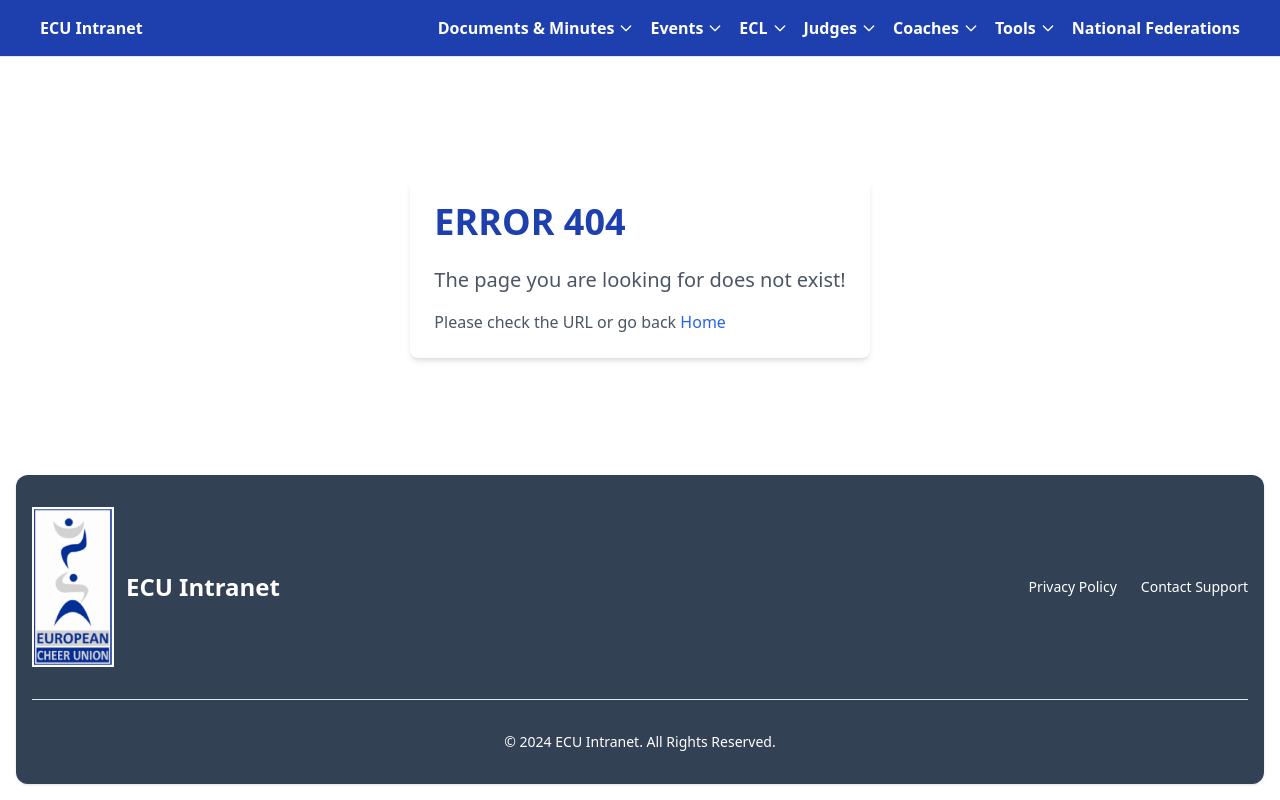
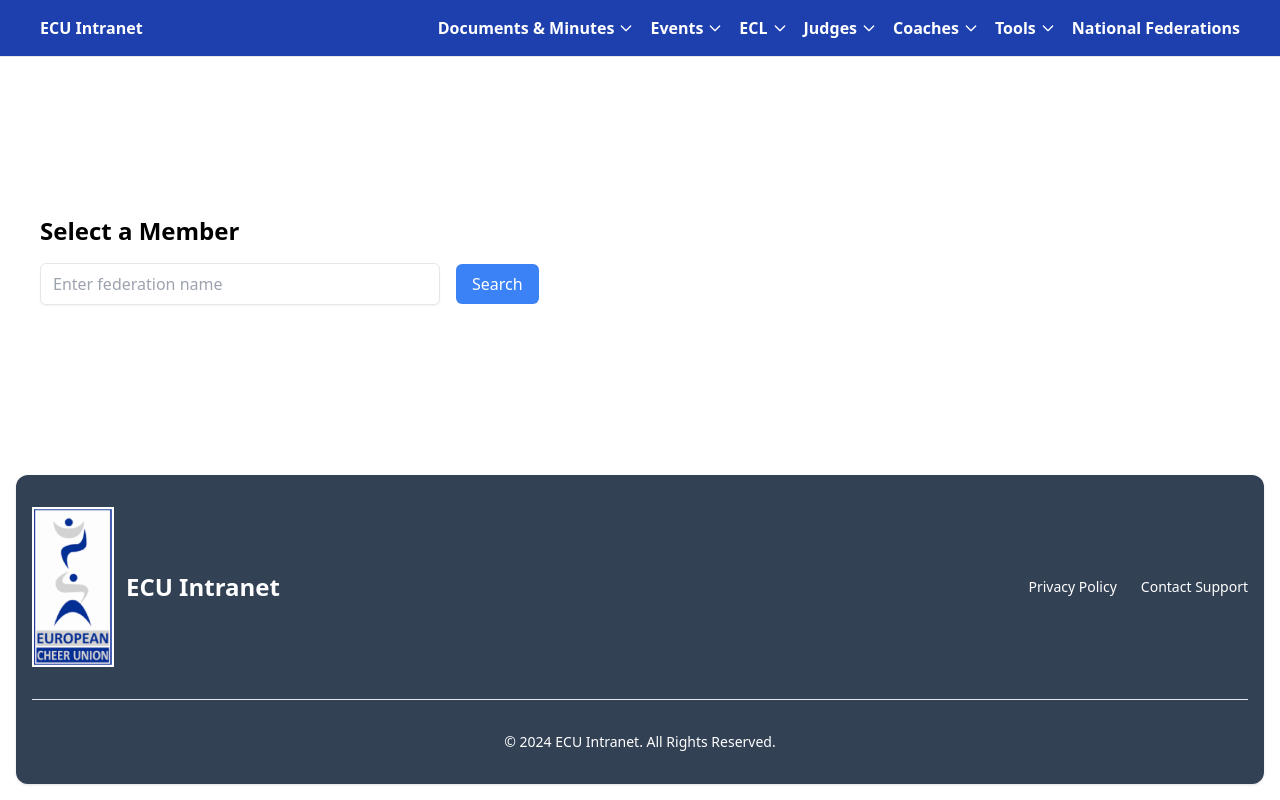
Before and after one commit to DankoKr/ecu, a React (Vite) app in the folder ecu-web/: page /user-management in a window 1280 px wide. Built offline with nearby package versions, Linux system fonts and the light colour scheme; sample sign-in values are in the browser's storage.

Commit message:
(feat) User delete and search implemented in FE

```diff
--- a/ecu-web/src/App.jsx
+++ b/ecu-web/src/App.jsx
@@ -9,6 +9,7 @@ import UserFormPage from "./pages/UserFormPage";
 import GeneralDocumentsPage from "./pages/GeneralDocumentsPage";
 import { nav } from "./components/navLinks";
 import NationalFederationsPage from "./pages/NationalFederationsPage";
+import UserManagementPage from "./pages/UserManagementPage";
 
 function generateRoutes(nav) {
   return nav.flatMap((section) =>
@@ -39,6 +40,9 @@ function App() {
               <Route path="/create-user" element={<UserFormPage />} />
             </Route>
             <Route element={<ProtectedRoute />}>
+              <Route path="/user-management" element={<UserManagementPage />} />
+            </Route>
+            <Route element={<ProtectedRoute />}>
               <Route path="/upload-form" element={<FileFormPage />} />
             </Route>
             <Route element={<ProtectedRoute />}>
--- a/ecu-web/src/components/Footer.jsx
+++ b/ecu-web/src/components/Footer.jsx
@@ -16,7 +16,10 @@ function Footer() {
           </a>
           <ul className="flex flex-wrap items-center mb-6 text-sm font-medium text-white sm:mb-0">
             <li>
-              <a href="#" className="hover:underline me-4 md:me-6">
+              <a
+                href="https://www.cheerunion.eu/contact_us/"
+                className="hover:underline me-4 md:me-6"
+              >
                 Privacy Policy
               </a>
             </li>
--- /dev/null
+++ b/ecu-web/src/pages/UserManagementPage.jsx
@@ -0,0 +1,96 @@
+import { useState } from "react";
+import MainLayout from "../layouts/MainLayout";
+import { deleteData } from "../utils/requests/deleteData.request";
+import { getUserByFederation } from "../utils/requests/getUserByFederation.request";
+
+function UserManagementPage() {
+  const [federation, setFederation] = useState("");
+  const [user, setUser] = useState(null);
+  const [error, setError] = useState(null);
+
+  const handleSearch = async (e) => {
+    e.preventDefault();
+    try {
+      const user = await getUserByFederation(federation);
+      setUser(user);
+      setError(null);
+    } catch (err) {
+      setError("User not found or error occurred.");
+      setUser(null);
+    }
+  };
+
+  const handleDelete = async () => {
+    if (!user) return;
+
+    try {
+      await deleteData(user.id, "/users");
+      setUser(null); // Clear user details after deletion
+      setFederation("");
+    } catch (err) {
+      setError("Error deleting user.");
+    }
+  };
+
+  return (
+    <MainLayout>
+      <div className="p-6">
+        <h1 className="text-2xl font-bold mb-4">Select a Member</h1>
+
+        <form onSubmit={handleSearch} className="mb-4">
+          <div className="flex items-center">
+            <input
+              type="text"
+              value={federation}
+              onChange={(e) => setFederation(e.target.value)}
+              placeholder="Enter federation name"
+              className="px-3 py-2 border rounded-md shadow-sm w-full md:w-1/3"
+              required
+            />
+            <button
+              type="submit"
+              className="ml-4 bg-blue-500 hover:bg-blue-700 text-white px-4 py-2 rounded-md"
+            >
+              Search
+            </button>
+          </div>
+        </form>
+
+        {error && <p className="text-red-500">{error}</p>}
+
+        {user && (
+          <div className="bg-white p-6 rounded-lg shadow-lg">
+            <h2 className="text-xl font-bold mb-4">User Details</h2>
+            <p>
+              <strong>Username:</strong> {user.username}
+            </p>
+            <p>
+              <strong>President Name:</strong> {user.name}
+            </p>
+            <p>
+              <strong>Email:</strong> {user.email}
+            </p>
+            <p>
+              <strong>Country:</strong> {user.country}
+            </p>
+            <p>
+              <strong>Federation Name:</strong> {user.federation}
+            </p>
+            <p>
+              <strong>Website:</strong> {user.website}
+            </p>
+
+            <button
+              onClick={handleDelete}
+              className="mt-4 bg-red-500 hover:bg-red-700 text-white px-4 py-2 rounded-md"
+            >
+              Delete User
+            </button>
+          </div>
+        )}
+      </div>
+    </MainLayout>
+  );
+}
+
+export default UserManagementPage;
--- /dev/null
+++ b/ecu-web/src/utils/requests/getUserByFederation.request.js
@@ -0,0 +1,11 @@
+import axiosInstance from "../auth/axiosInstance";
+
+export const getUserByFederation = async (federation) => {
+  try {
+    const response = await axiosInstance.get(`/users/${federation}`);
+    return response.data;
+  } catch (error) {
+    console.error("Error fetching user:", error);
+    throw error;
+  }
+};
```
Also changed, not shown: 1 other file (tests, documents, lock files or other folders).
